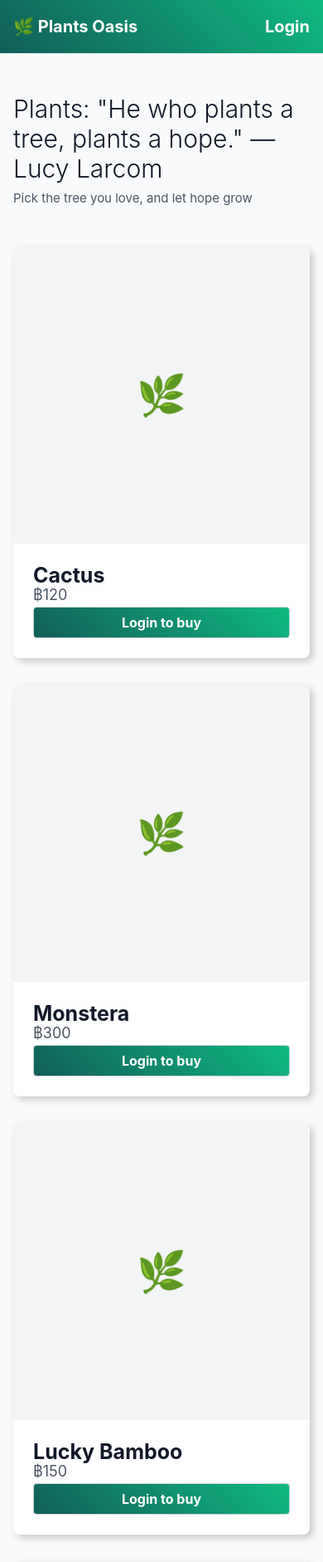
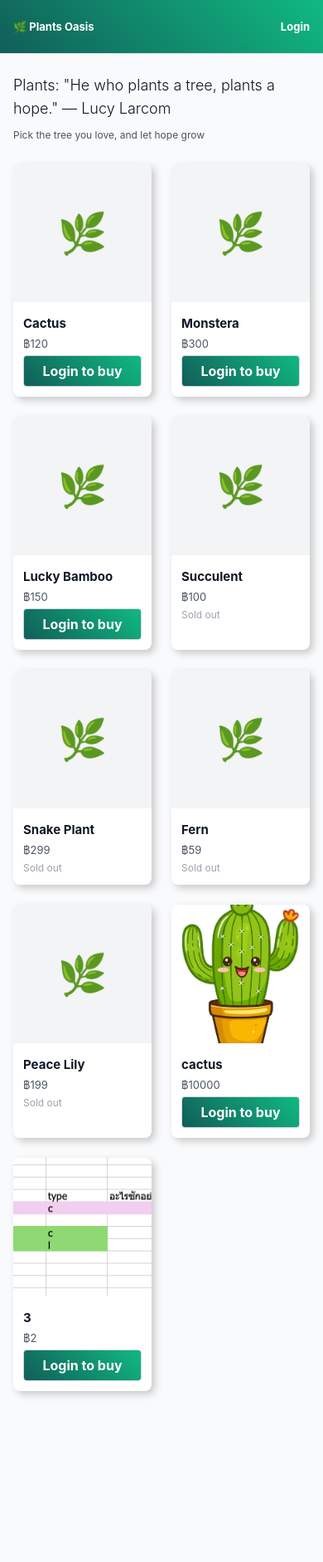
Before and after one commit to khunfriend/my-project, a Django app: page / in a window 390 px wide. Shown: the top 1882 px of the page at 83% size. After the commit the page ends 1683 px from the top, so only its background shows below. Run offline with Django 5.2, Linux system fonts and the light colour scheme; data comes from the database, SQL or seed files in the repository; both versions use the stored data as it was after the commit; some libraries are stand-ins or nearby versions.

Commit message:
editdatabase

```diff
--- a/shop/models.py
+++ b/shop/models.py
@@ -16,6 +16,7 @@ class Order(models.Model):
     plant = models.ForeignKey(Plant, on_delete=models.CASCADE)
     quantity = models.IntegerField()
     created_at = models.DateTimeField(auto_now_add=True)
+    order_group = models.UUIDField(null=True, blank=True, db_index=True)
 
     def __str__(self):
         return f"{self.user.username} - {self.plant.name}"
--- a/shop/templates/home.html
+++ b/shop/templates/home.html
@@ -10,12 +10,12 @@
   <style>
     body { font-family: -apple-system, BlinkMacSystemFont, 'Segoe UI', Roboto, sans-serif; }
     .colgreen-ln { background: linear-gradient(45deg, #115e59, #10b981); }
-    .colwhite { color: rgb(255, 255, 255) !important; font-weight: bold !important; font-size: 20px !important; }
+    .colwhite { color: rgb(255, 255, 255) !important; font-weight: bold !important; font-size: clamp(13px, 2vw, 20px) !important; }
     .shadow { box-shadow: 4px 4px 10px rgba(12, 2, 2, 0.2) !important; }
-    .fz-m { font-size: 25px !important; font-weight: bold !important; }
-    .fz-s { font-size: 15px !important; }
+    .fz-m { font-size: clamp(15px, 2.5vw, 25px) !important; font-weight: bold !important; }
+    .fz-s { font-size: clamp(12px, 1.5vw, 15px) !important; }
     .block { font-size: medium !important; }
-    .textsizel { font-size: 18px !important;}
+    .textsizel { font-size: clamp(13px, 1.8vw, 18px) !important;}
 
     /* Cart bounce animation */
     @keyframes bounceIn {
@@ -60,14 +60,14 @@
 </nav>
 
 <!-- HEADER -->
-<div class="max-w-7xl mx-auto px-4 sm:px-6 lg:px-8 py-12">
-  <h2 class="text-3xl font-light text-gray-900 mb-2">Plants: "He who plants a tree, plants a hope." — Lucy Larcom</h2>
+<div class="max-w-7xl mx-auto px-4 sm:px-6 lg:px-8 py-6 lg:py-12">
+  <h2 class="text-lg sm:text-2xl lg:text-3xl font-light text-gray-900 mb-2">Plants: "He who plants a tree, plants a hope." — Lucy Larcom</h2>
   <p class="text-gray-600 text-sm fz-s">Pick the tree you love, and let hope grow</p>
 </div>
 
 <!-- GRID -->
 <div class="max-w-7xl mx-auto px-4 sm:px-6 lg:px-8 pb-12">
-  <div class="grid grid-cols-1 sm:grid-cols-2 lg:grid-cols-3 gap-8">
+  <div class="grid grid-cols-2 sm:grid-cols-3 lg:grid-cols-4 gap-6">
   {% for plant in plants %}
     <div class="bg-white shadow" style="border-radius: 0.5rem">
       {% if plant.image %}
@@ -78,8 +78,8 @@
         <div class="bg-gray-100 flex items-center justify-center text-5xl"
              style="aspect-ratio:1/1; border-radius:0.5rem 0.5rem 0 0;">🌿</div>
       {% endif %}
-      <h3 class="text-lg font-light text-gray-900 px-6 pt-6 fz-m">{{ plant.name }}</h3>
-      <div class="px-6 pb-6">
+      <h3 class="text-lg font-light text-gray-900 px-3 sm:px-6 pt-3 sm:pt-6 fz-m">{{ plant.name }}</h3>
+      <div class="px-3 sm:px-6 pb-3 sm:pb-6">
         <p class="text-sm text-gray-600 mb-1 textsizel">฿{{ plant.price }}</p>
 
         {% if plant.stock > 0 %}
@@ -149,7 +149,7 @@
 
 
 <!-- ===================== ตะกร้า (ขวาล่าง) ===================== -->
-<div id="cartWidget" class="fixed bottom-6 right-6 z-40 hidden slide-up">
+<div id="cartWidget" class="fixed bottom-4 right-4 sm:bottom-6 sm:right-6 z-40 hidden slide-up">
   <button onclick="toggleCartPanel()"
           class="relative bg-green-700 text-white rounded-full w-16 h-16 flex items-center justify-center shadow-lg hover:bg-green-800 text-2xl">
     🛒
@@ -161,7 +161,7 @@
 </div>
 
 <!-- ===================== Cart Panel ===================== -->
-<div id="cartPanel" class="fixed bottom-24 right-6 z-40 hidden w-80 bg-white rounded-lg shadow-xl border border-gray-200">
+<div id="cartPanel" class="fixed bottom-24 right-4 sm:right-6 z-40 hidden w-72 sm:w-80 bg-white rounded-lg shadow-xl border border-gray-200">
   <div class="p-4 border-b border-gray-200 flex justify-between items-center">
     <h3 class="font-medium text-gray-900">🛒 Cart</h3>
     <button onclick="toggleCartPanel()" class="text-gray-400 hover:text-gray-600 text-lg">✕</button>
--- a/shop/views.py
+++ b/shop/views.py
@@ -4,6 +4,7 @@ from django.db.models import Sum
 from django.core.paginator import Paginator
 from .models import Plant, Order
 import json
+import uuid
 
 
 # ------------------ HOME ------------------
@@ -28,16 +29,22 @@ def dashboard(request):
         .order_by('-total_qty')
     )
 
+    # จัดกลุ่มตาม order_group (cart session)
     all_orders = Order.objects.select_related('plant', 'user').order_by('-created_at')
-    orders_with_subtotal = []
+    grouped = {}
     for o in all_orders:
-        orders_with_subtotal.append({
-            'username': o.user.username,
-            'plant_name': o.plant.name,
-            'quantity': o.quantity,
-            'subtotal': o.quantity * o.plant.price,
-            'created_at': o.created_at,
-        })
+        key = str(o.order_group) if o.order_group else str(o.id)
+        if key not in grouped:
+            grouped[key] = {
+                'username': o.user.get_full_name() or o.user.username,
+                'total_qty': 0,
+                'total_price': 0,
+                'created_at': o.created_at,
+            }
+        grouped[key]['total_qty'] += o.quantity
+        grouped[key]['total_price'] += o.quantity * o.plant.price
+
+    orders_with_subtotal = list(grouped.values())
 
     paginator = Paginator(orders_with_subtotal, 10)
     page_number = request.GET.get('page', 1)
@@ -88,6 +95,7 @@ def buy_cart(request):
         except:
             return redirect('home')
 
+        group_id = uuid.uuid4()
         for item in cart:
             plant_id = item.get('id')
             quantity = int(item.get('quantity', 1))
@@ -95,7 +103,7 @@ def buy_cart(request):
             if plant.stock >= quantity:
                 plant.stock -= quantity
                 plant.save()
-                Order.objects.create(user=request.user, plant=plant, quantity=quantity)
+                Order.objects.create(user=request.user, plant=plant, quantity=quantity, order_group=group_id)
 
     return redirect('home')
 
```
Also changed, not shown: shop/templates/dashboard.html (+7 -9 lines), db.sqlite3, shop/migrations/0004_order_order_group.py (added).
